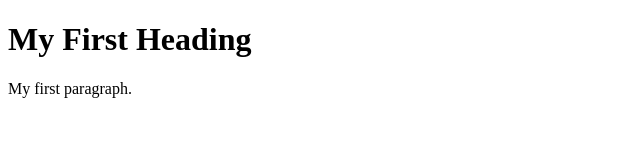
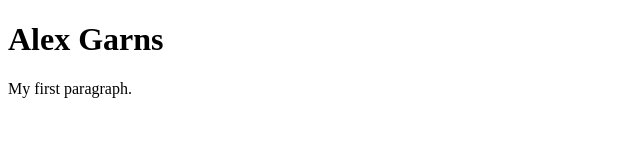
Before and after one commit to apgarns/PersonalWebsite, a plain HTML site: page index.html in a window 1280 px wide. Shown: the whole page, without its empty margins (0-640 px from the left). Drawn offline with Linux system fonts and the light colour scheme.

Commit message:
Update index.html

```diff
--- a/index.html
+++ b/index.html
@@ -2,7 +2,7 @@
 <html>
 <body>
 
-<h1>My First Heading</h1>
+<a></a><h1>Alex Garns</h1></a>
 <p>My first paragraph.</p>
 
 </body>
```
